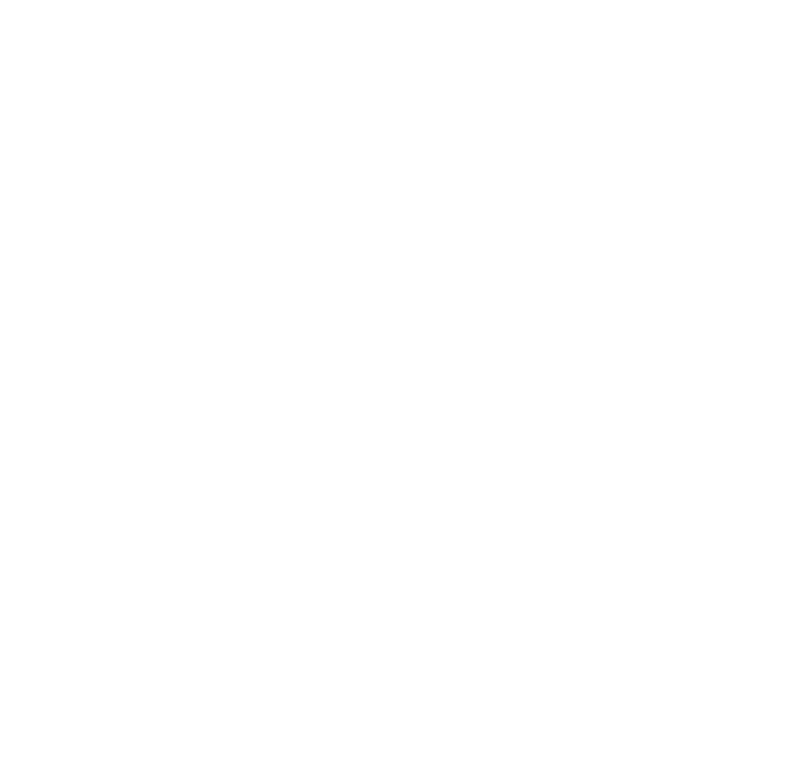
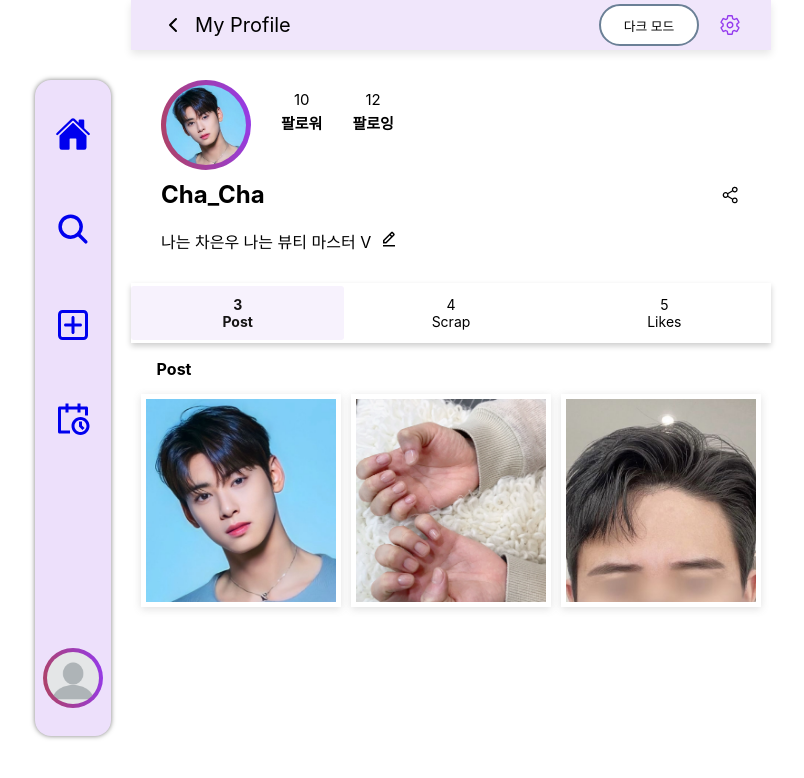
Before and after one commit to hyeon8571/Rebu, a React (Create React App) app in the folder front/: page /profile in a window 1280 px wide. Before the commit this address had no page. Shown: the top 778 px of the page, without its empty margins (189-993 px from the left). Built offline with nearby package versions, Linux system fonts and the light colour scheme.

Commit message:
08.01 profile 수정

```diff
--- a/front/src/components/MyProfile/MyProfileImage.jsx
+++ b/front/src/components/MyProfile/MyProfileImage.jsx
@@ -161,7 +161,7 @@ const CloseButton = styled.button`
 `;
 
 
-export default function ProfileLarge({ img, time, followers, following }) {
+export default function ProfileLarge({ currentUser, time, followers, following }) {
   const [isFollowersModalOpen, setIsFollowersModalOpen] = useState(false);
   const [isFollowingModalOpen, setIsFollowingModalOpen] = useState(false);
   const online = time < 300;
@@ -206,11 +206,11 @@ export default function ProfileLarge({ img, time, followers, following }) {
       <React.Fragment>
         {online ? (
           <OutterCircleOnline>
-            <Insideimg src={img} alt="Profile" />
+            <Insideimg src={currentUser.profile_src} alt="Profile" />
           </OutterCircleOnline>
         ) : (
           <OutterCircleOffline>
-            <Insideimg src={img}></Insideimg>
+            <Insideimg src={currentUser.profile_src}></Insideimg>
           </OutterCircleOffline>
         )}
       </React.Fragment>
--- a/front/src/components/MyProfile/MyProfileInfo.jsx
+++ b/front/src/components/MyProfile/MyProfileInfo.jsx
@@ -102,10 +102,10 @@ const CloseButton = styled.button`
   }
 `;
 
-const InfoComponent = ({ nickname, introduce, currentUser, loginUser }) => {
+const InfoComponent = ({ currentUser, loginUser }) => {
   const [isModalOpen, setIsModalOpen] = useState(false);
-  const [newIntroduce, setNewIntroduce] = useState(introduce);
-  const [tempIntroduce, setTempIntroduce] = useState(introduce);
+  const [newIntroduce, setNewIntroduce] = useState(currentUser.introduce);
+  const [tempIntroduce, setTempIntroduce] = useState(currentUser.introduce);
 
   const openModal = () => {
     setTempIntroduce(newIntroduce);
@@ -128,7 +128,7 @@ const InfoComponent = ({ nickname, introduce, currentUser, loginUser }) => {
 
   return (
     <InfoBox>
-      <NameInfo>{nickname} <ImgShare /></NameInfo>
+      <NameInfo>{currentUser.nickname} <ImgShare /></NameInfo>
       <IntroduceInfo>
         {newIntroduce} &nbsp;
         {currentUser.nickname === loginUser.nickname ? (
--- a/front/src/views/MyProfile.jsx
+++ b/front/src/views/MyProfile.jsx
@@ -118,7 +118,7 @@ const ProfilePage = ({ theme, toggleTheme }) => {
   const [key, setKey] = useState(0);
   const tabRef = useRef(null);
 
-  if (updatedUser !== null) {
+  if (updatedUser) {
     currentUser = updatedUser
     loginUser = updatedUser
   };
@@ -178,12 +178,12 @@ const ProfilePage = ({ theme, toggleTheme }) => {
       <ProfileContainer>
         <IntroduceBox>
           <ProfileImage
-            img={currentUser.profile_src}
+            currentUser={currentUser}
             time={130}
             followers={FollowersCount}
             following={FollowingCount}
           />
-          <ProfileInfo nickname={currentUser.nickname} introduce={currentUser.introduce} currentUser={currentUser} loginUser={loginUser} />
+          <ProfileInfo currentUser={currentUser} loginUser={loginUser} />
         </IntroduceBox>
         <div ref={tabRef}>
           <StickyTabContainer isSticky={isSticky}>
```
